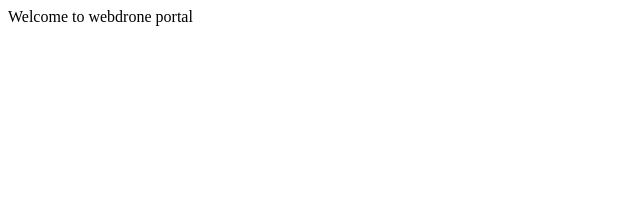
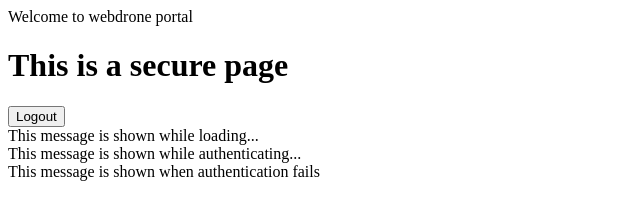
Before and after one commit to webdrone-fr/client-portal, a plain HTML site: page index.html in a window 1280 px wide. Shown: the whole page, without its empty margins (0-640 px from the left). Drawn offline with Linux system fonts and the light colour scheme.

Commit message:
Update index.html

```diff
--- a/index.html
+++ b/index.html
@@ -2,8 +2,30 @@
 <html>
   <head>
     <title>Webdrone portal</title>
+    <script type="importmap">
+    {
+      "imports": {
+        "lit": "https://cdn.jsdelivr.net/gh/meveo-org/mv-dependencies@master/lit-core.min-v2.2.0.js",
+        "mv-keycloak": "https://cdn.jsdelivr.net/gh/meveo-org/mv-keycloak@master/mv-keycloak.js"
+      }
+    }
+    </script>
   </head>
   <body>
     Welcome to webdrone portal
+    <mv-keycloak
+      settings-path="./keycloak.json"
+      @auth-success="${this.handleLogin}"
+      @auth-fail="${this.handleLoginFail}"
+      @auth-init-fail="${this.handleLoginFail}"
+    >
+  <h1>This is a secure page</h1>
+  <button @click="${this.handleLogout}">Logout</button>
+  <div slot="loading">This message is shown while loading...</div>
+  <div slot="authenticating">
+    This message is shown while authenticating...
+  </div>
+  <div slot="failed">This message is shown when authentication fails</div>
+</mv-keycloak>
   </body>
 </html>
```
